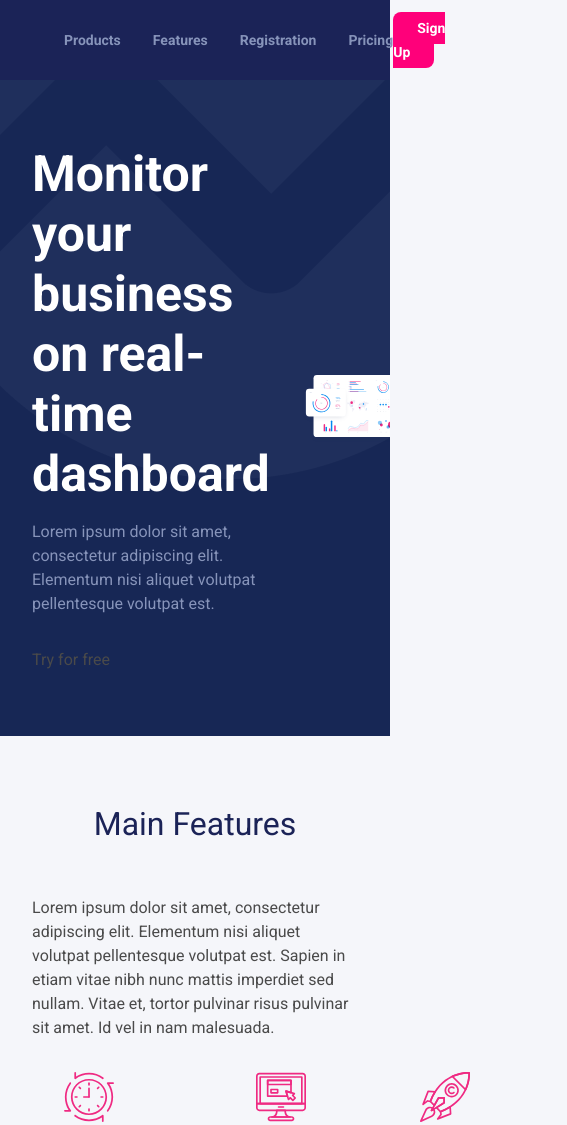
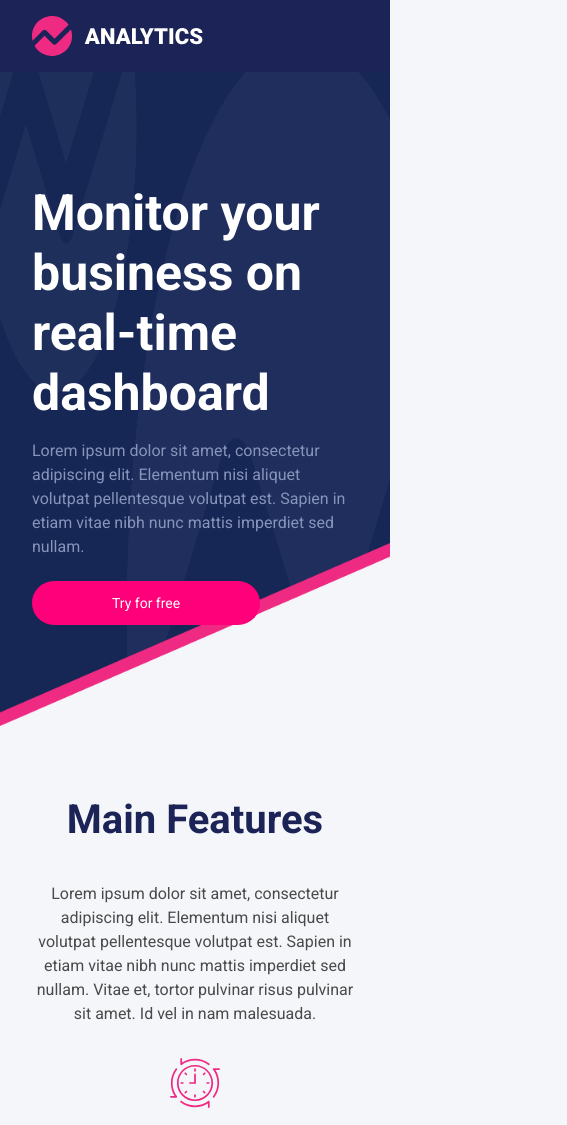
Before and after one commit to JacketB/AnalyticsTest, a plain HTML site: page index.html in a window 390 px wide. Shown: the top 1125 px of the page, 567 px wide, since content can reach past the window. Drawn offline with Linux system fonts and the light colour scheme.

Commit message:
add responsive variables

```diff
--- a/index.html
+++ b/index.html
@@ -32,9 +32,9 @@
       <div class="hero__content">
         <h1 class="hero__content__title">Monitor your business on real-time dashboard</h1>
         <p class="hero__content__description">
-          Lorem ipsum dolor sit amet, consectetur adipiscing elit. Elementum nisi aliquet volutpat pellentesque volutpat est.
+          Lorem ipsum dolor sit amet, consectetur adipiscing elit. Elementum nisi aliquet volutpat pellentesque volutpat est. Sapien in etiam vitae nibh nunc mattis imperdiet sed nullam.
         </p>
-        <a href="#" class="hero__cta">Try for free</a>
+        <a href="#" class="hero__content__cta">Try for free</a>
       </div>
       <div class="hero__image">
         <img src="assets/images/main-screen.svg" alt="Dashboard Preview">
--- a/scss/base/_mixins.scss
+++ b/scss/base/_mixins.scss
@@ -4,10 +4,18 @@
     align-items: center;
   }
 
-  @mixin responsive-font($min-size, $max-size) {
-    font-size: $min-size;
+@mixin responsive-font($min-size, $max-size) {
+  font-size: $min-size;
 
-    @media screen and (min-width: 768px) {
-      font-size: $max-size;
-    }
+  @media screen and (min-width: 768px) {
+    font-size: $max-size;
   }
+}
+
+@mixin responsive-display($none, $display) {
+  display: $display;
+
+  @media screen and (max-width: 768px) {
+    display: $none;
+  }
+}
--- a/scss/base/_variables.scss
+++ b/scss/base/_variables.scss
@@ -1,8 +1,11 @@
 $primary-color: #ff007a;
 $secondary-color: #1b2357;
+$secondary-button-color: #465B95;
+$primary-button-hover: #D61069;
 $text-color: #4a4a4a;
 $background-color: #f5f6fa;
 $secondary-text-color: #8794BA;
 
 $font-stack: 'Roboto', sans-serif;
 $border-radius: 8px;
+$button-border-radius: 68px;
--- a/scss/blocks/_header.scss
+++ b/scss/blocks/_header.scss
@@ -7,7 +7,9 @@
     &__container {
       @include flex-center;
       justify-content: space-between;
+      margin: auto;
       padding: 1rem 2rem;
+      max-width: 1400px;
     }
 
     &__logo img {
@@ -16,7 +18,7 @@
 
     &__nav {
       &__menu {
-        display: flex;
+        @include responsive-display(none, flex);
         list-style: none;
 
         &__item {
@@ -30,19 +32,28 @@
           @include responsive-font(14px, 16px);
 
           &:hover {
-            color: $primary-color;
+            color: white;
           }
         }
       }
     }
 
     &__auth .header__sign-up {
-      background-color: $primary-color;
+      @include responsive-display(none, inline);
+      border: 2px solid $secondary-button-color;
+      color: $secondary-button-color;
+      width: 200px;
+      font-weight: 400;
+      padding: 14px 80px;
+      border-radius: $button-border-radius;
+      text-decoration: none;
+      @include responsive-font(14px, 16px);
+      transition: 0.2s;
+    }
+
+    &__auth .header__sign-up:hover {
+      background: $secondary-button-color;
       color: white;
-      padding: 0.5rem 1.5rem;
-      border-radius: $border-radius;
-      text-decoration: none;
-      font-weight: bold;
-      @include responsive-font(14px, 16px);
+      transition: 0.2s;
     }
   }
--- a/scss/blocks/_hero.scss
+++ b/scss/blocks/_hero.scss
@@ -3,17 +3,21 @@
     align-items: center;
     justify-content: space-between;
     background: url("../../assets/images/background-top.png") no-repeat;
-
-
+    background-size: 100%;
+    -moz-background-size: 100%;
+    -webkit-background-size: 100%;
+    -o-background-size: 100%;
 
     &__content {
       padding: 4rem 2rem;
+      max-width: 600px;
+      margin: 12% auto;
 
       &__title {
         color: white;
         font-size: 50px;
         font-weight: 700;
-        line-height: 60px;
+        line-height: 1.2;
         margin-bottom: 1rem;
       }
 
@@ -25,15 +29,23 @@
       &__cta {
         background-color: $primary-color;
         color: white;
-        padding: 1rem 2rem;
-        border-radius: $border-radius;
+        width: 200px;
+        font-weight: 400;
+        padding: 14px 80px;
+        border-radius: $button-border-radius;
         text-decoration: none;
-        font-weight: bold;
-        @include responsive-font(16px, 18px);
+        @include responsive-font(14px, 16px);
+        transition: 0.2s;
+      }
+
+      &__cta:hover {
+        background: $primary-button-hover;
+        transition: 0.2s;
       }
     }
 
     &__image img {
-      max-width: 100%;
+      @include responsive-display(none, block);
+      max-width: 873px;
     }
   }
--- a/scss/blocks/_main-features.scss
+++ b/scss/blocks/_main-features.scss
@@ -1,27 +1,35 @@
 .features {
     padding: 4rem 2rem;
     background-color: $background-color;
+    max-width: 1400px;
+    margin: auto;
 
     &__title {
       text-align: center;
-      margin-bottom: 3rem;
+      margin-bottom: 2rem;
       color: $secondary-color;
-      font-size: 2rem;
+      font-size: 40px;
+      font-weight: 700;
     }
 
     &__text {
-        text-align: center;
+      display: block;
+      text-align: center;
     }
 
     &__items {
       display: flex;
       justify-content: space-between;
       gap: 2rem;
+      flex-wrap: wrap;
 
       &__item {
         padding: 2rem;
         border-radius: $border-radius;
-        text-align: center;
+        display: flex;
+        flex-direction: column;
+        align-items: center;
+        max-width: 380px;
 
         &__icon {
           max-width: 50px;
@@ -37,6 +45,7 @@
         &__item-description {
           color: $text-color;
           font-size: 1rem;
+          text-align: center;
         }
       }
     }
```
Also changed, not shown: scss/main.css, 1 other file.
